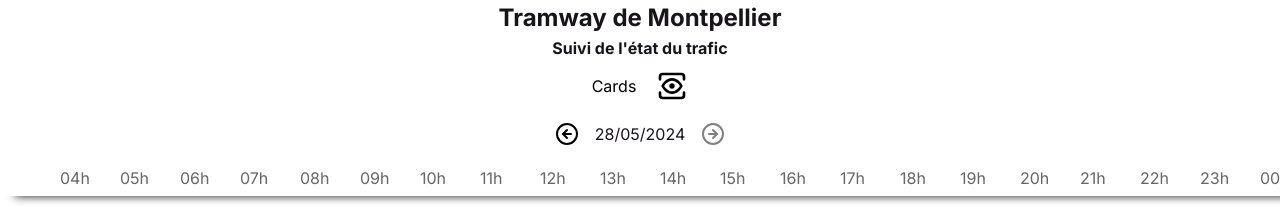
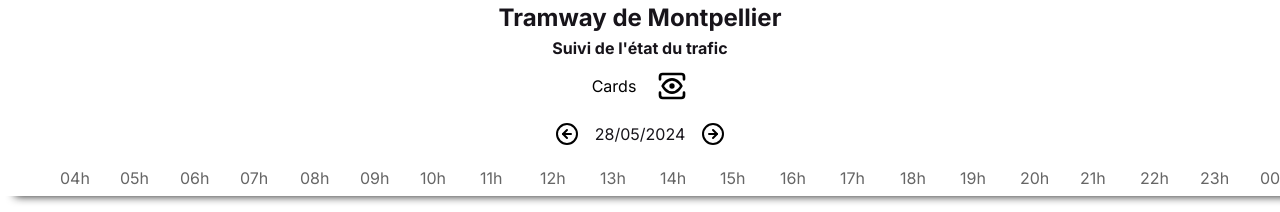
Before and after one commit to sthiefaine/tram-montpellier, a Next.js app: page / in a window 1280 px wide. Shown: the top 212 px of the page. Built offline with nearby package versions, Linux system fonts and the light colour scheme; no server answers; the database is empty.

Commit message:
fix(date): get french date on dateSelector

```diff
--- a/app/components/dateSelector/dateSelector.tsx
+++ b/app/components/dateSelector/dateSelector.tsx
@@ -7,13 +7,17 @@
 
 export default function DateSelector() {
   const { dateSelected, setDateSelected } = useDateSelectorStore();
-  const todayDate = new Date();
+  const todayDate = new Date(
+    new Intl.DateTimeFormat("fr-FR", { timeZone: "Europe/Paris" }).format(
+      new Date()
+    )
+  );
   const isToday =
     dateSelected.getDate() === todayDate.getDate() &&
     dateSelected.getMonth() === todayDate.getMonth() &&
     dateSelected.getFullYear() === todayDate.getFullYear();
 
-  const handleChangedate = (isIncrement: boolean) => {
+  const handleChangeDate = (isIncrement: boolean) => {
     if (isToday && isIncrement) return;
     const newDate = new Date(dateSelected);
     isIncrement
@@ -24,13 +28,13 @@
 
   return (
     <div className={styles.container}>
-      <button onClick={() => handleChangedate(false)}>
+      <button onClick={() => handleChangeDate(false)}>
         <CircleArrowLeft />
       </button>
       <span className={styles.date}>
         {dateSelected.toLocaleDateString("fr-fr")}
       </span>
-      <button onClick={() => handleChangedate(true)} disabled={isToday}>
+      <button onClick={() => handleChangeDate(true)} disabled={isToday}>
         <CircleArrowRight color={isToday ? "grey" : "black"} />
       </button>
     </div>
```
